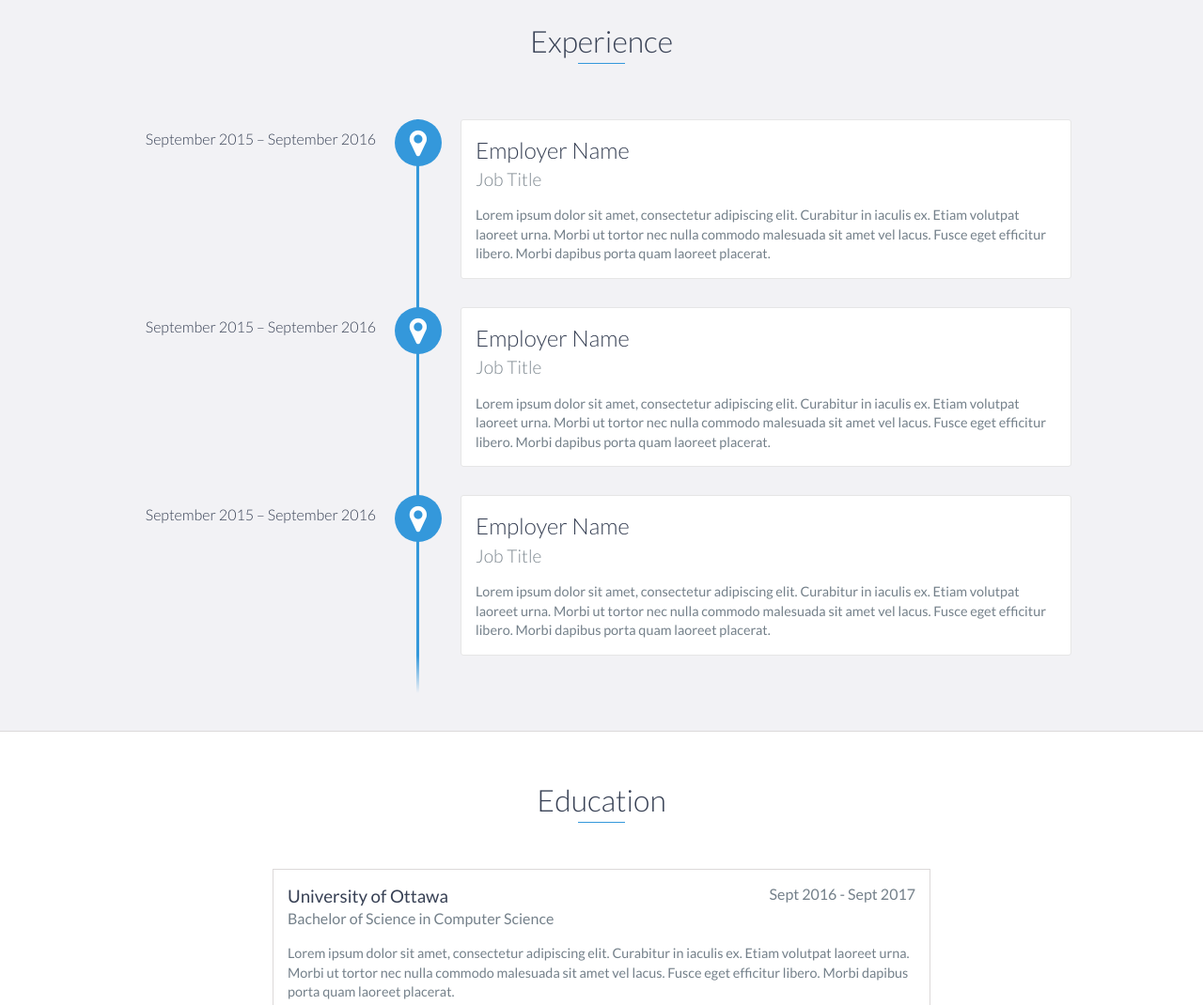
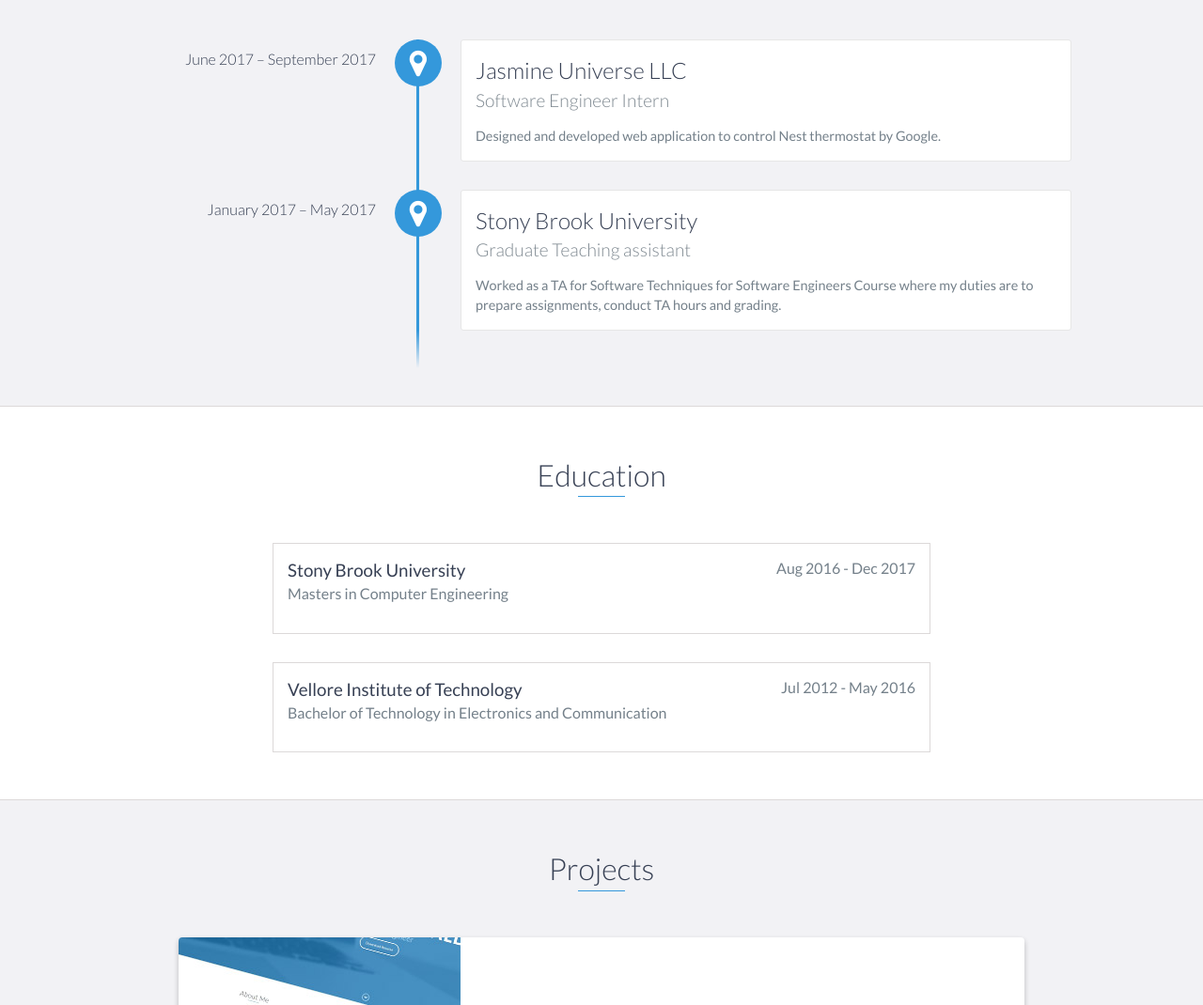
Before and after one commit to harikanthghanta/harikanthghanta.github.io, a plain HTML site: page index.html in a window 1280 px wide. Shown: the part 1140-2210 px from the top of the page at 94% size. Drawn offline with nearby package versions, Linux system fonts and the light colour scheme.

Commit message:
Update index.html

```diff
--- a/index.html
+++ b/index.html
@@ -48,7 +48,7 @@
 
     <div id="lead">
         <div id="lead-content">
-            <h1>Ryan Fitzgerald</h1>
+            <h1>Harikanth Ghanta</h1>
             <h2>Software Engineer</h2>
             <a href="#" class="btn-rounded-white">Download Resume</a>
         </div>
@@ -73,10 +73,8 @@
                 </div>
                 <div class="col-md-8">
                     <p>
-                        Lorem ipsum dolor sit amet, consectetur adipiscing elit. Curabitur in iaculis ex. Etiam volutpat laoreet urna. Morbi ut tortor nec nulla commodo malesuada sit amet vel lacus. Fusce eget efficitur libero. Morbi dapibus porta quam laoreet placerat. Donec
-                        eu vehicula neque. Donec viverra lorem nunc, tempus euismod eros sollicitudin ut. Quisque et tincidunt libero. Donec id pharetra justo. Proin euismod lacinia dolor, eu scelerisque justo tempus pharetra. Vivamus nunc justo, finibus
-                        ut nisl sed, euismod rhoncus nulla. Proin sed magna egestas, egestas ante et, congue eros. In consequat, mauris dapibus tincidunt suscipit, ex libero aliquet diam, at maximus risus enim non leo.
-                    </p>
+                     	Masters in Computer Engineering graduated from SUNY Stony Brook University. Looking for Fulltime in Software Engineering.
+		    </p>
                 </div>
             </div>
         </div>
@@ -86,29 +84,29 @@
     <div id="experience" class="background-alt">
         <h2 class="heading">Experience</h2>
         <div id="experience-timeline">
-            <div data-date="September 2015 – September 2016">
+            <div data-date="June 2017 – September 2017">
+                <h3>Jasmine Universe LLC</h3>
+                <h4>Software Engineer Intern</h4>
+                <p>
+                    Designed and developed web application to control Nest thermostat by Google.
+                </p>
+            </div>
+
+            <div data-date="January 2017 – May 2017">
+                <h3>Stony Brook University</h3>
+                <h4>Graduate Teaching assistant</h4>
+                <p>
+                    Worked as a TA for Software Techniques for Software Engineers Course where my duties are to prepare assignments, conduct TA hours and grading.
+                </p>
+            </div>
+
+<!--             <div data-date="September 2015 – September 2016">
                 <h3>Employer Name</h3>
                 <h4>Job Title</h4>
                 <p>
                     Lorem ipsum dolor sit amet, consectetur adipiscing elit. Curabitur in iaculis ex. Etiam volutpat laoreet urna. Morbi ut tortor nec nulla commodo malesuada sit amet vel lacus. Fusce eget efficitur libero. Morbi dapibus porta quam laoreet placerat.
                 </p>
-            </div>
-
-            <div data-date="September 2015 – September 2016">
-                <h3>Employer Name</h3>
-                <h4>Job Title</h4>
-                <p>
-                    Lorem ipsum dolor sit amet, consectetur adipiscing elit. Curabitur in iaculis ex. Etiam volutpat laoreet urna. Morbi ut tortor nec nulla commodo malesuada sit amet vel lacus. Fusce eget efficitur libero. Morbi dapibus porta quam laoreet placerat.
-                </p>
-            </div>
-
-            <div data-date="September 2015 – September 2016">
-                <h3>Employer Name</h3>
-                <h4>Job Title</h4>
-                <p>
-                    Lorem ipsum dolor sit amet, consectetur adipiscing elit. Curabitur in iaculis ex. Etiam volutpat laoreet urna. Morbi ut tortor nec nulla commodo malesuada sit amet vel lacus. Fusce eget efficitur libero. Morbi dapibus porta quam laoreet placerat.
-                </p>
-            </div>
+            </div> -->
         </div>
     </div>
     <!-- End #experience -->
@@ -116,20 +114,20 @@
     <div id="education">
         <h2 class="heading">Education</h2>
         <div class="education-block">
-            <h3>University of Ottawa</h3>
-            <span class="education-date">Sept 2016 - Sept 2017</span>
-            <h4>Bachelor of Science in Computer Science</h4>
-            <p>
+            <h3>Stony Brook University</h3>
+            <span class="education-date">Aug 2016 - Dec 2017</span>
+            <h4>Masters in Computer Engineering</h4>
+<!--             <p>
                 Lorem ipsum dolor sit amet, consectetur adipiscing elit. Curabitur in iaculis ex. Etiam volutpat laoreet urna. Morbi ut tortor nec nulla commodo malesuada sit amet vel lacus. Fusce eget efficitur libero. Morbi dapibus porta quam laoreet placerat.
-            </p>
+            </p> -->
         </div>
         <!-- End .education-block -->
 
         <div class="education-block">
-            <h3>University of Ottawa</h3>
-            <span class="education-date">Sept 2016 - Sept 2017</span>
-            <h4>Bachelor of Science in Computer Science</h4>
-            <ul>
+            <h3>Vellore Institute of Technology</h3>
+            <span class="education-date">Jul 2012 - May 2016</span>
+            <h4>Bachelor of Technology in Electronics and Communication</h4>
+<!--             <ul>
                 <li>
                     Lorem ipsum dolor sit amet, consectetur adipiscing elit.
                 </li>
@@ -139,7 +137,7 @@
                 <li>
                     Lorem ipsum dolor sit amet, consectetur adipiscing elit.
                 </li>
-            </ul>
+            </ul> -->
         </div>
         <!-- End .education-block -->
     </div>
```
